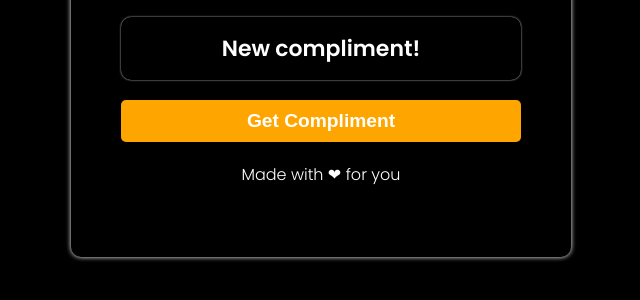
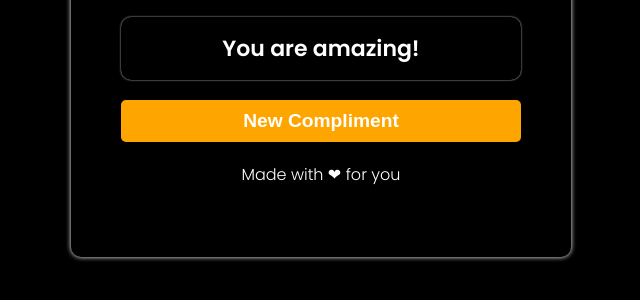
Before and after one commit to technandani/JokeGen, a plain HTML site: page index.html in a window 1280 px wide. Shown: the part 338-638 px from the top of the page, without its empty margins (319-959 px from the left). Drawn offline with Linux system fonts and the light colour scheme.

Commit message:
Update index.html

```diff
--- a/index.html
+++ b/index.html
@@ -10,8 +10,8 @@
 <body>
   <div class="container">
     <h1 class="heading">Your daily dose of joy</h1>
-    <div id="compliment" class="compliment-box">New compliment!</div>
-    <button id="generate" class="generate-btn">Get Compliment</button>
+    <div id="compliment" class="compliment-box">You are amazing!</div>
+    <button id="generate" class="generate-btn">New Compliment</button>
     <p style="color: #fff; padding: 20px;">Made with ❤ for you</p>
   </div>
 
```
